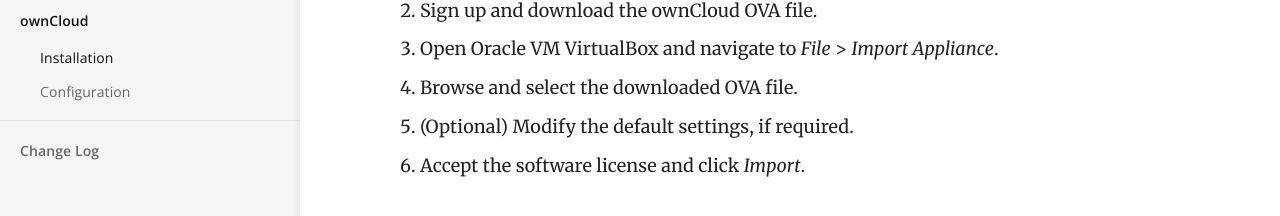
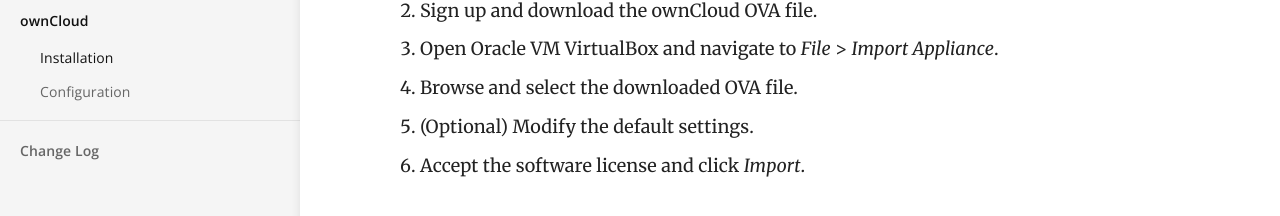
Before and after one commit to mrsauravs/onlinehelp, a Jekyll site: the page built from _docs/ownCloud/owncloudinstallation.md, in a window 1280 px wide. Shown: the part 431-647 px from the top of the page. Built offline with Jekyll 4.4.1, drawn with Linux system fonts in a browser that asks for light colours.

Commit message:
Update owncloudinstallation.md

```diff
--- a/_docs/ownCloud/owncloudinstallation.md
+++ b/_docs/ownCloud/owncloudinstallation.md
@@ -14,7 +14,7 @@ To install ownCloud on Oracle VM VirtualBox:
 2. Sign up and download the ownCloud OVA file.
 3. Open Oracle VM VirtualBox and navigate to *File* > *Import Appliance*.
 4. Browse and select the downloaded OVA file.
-5. (Optional) Modify the default settings, if required.
+5. (Optional) Modify the default settings.
 6. Accept the software license and click *Import*.
 
 <!---![](//placehold.it/800x600)--->
```
